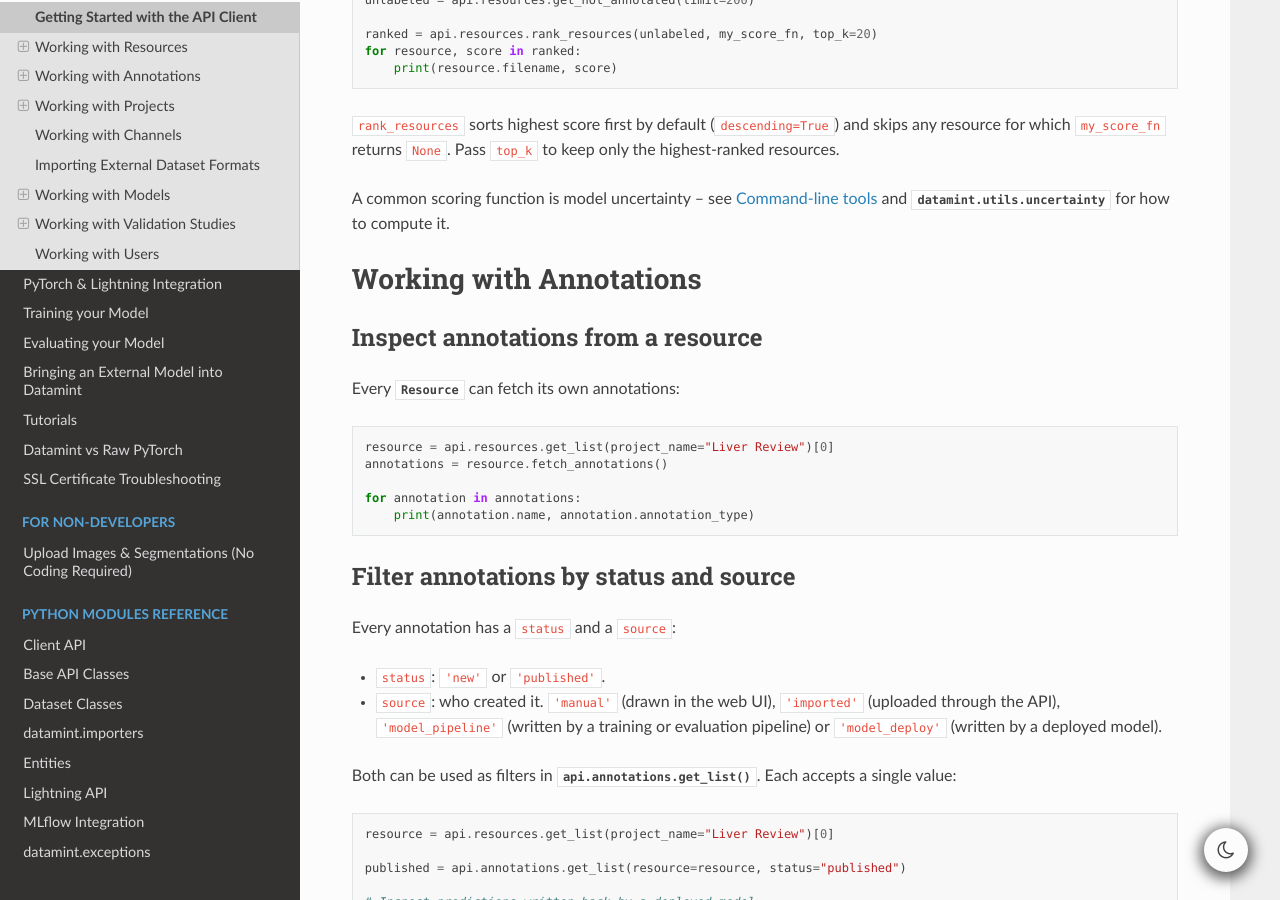
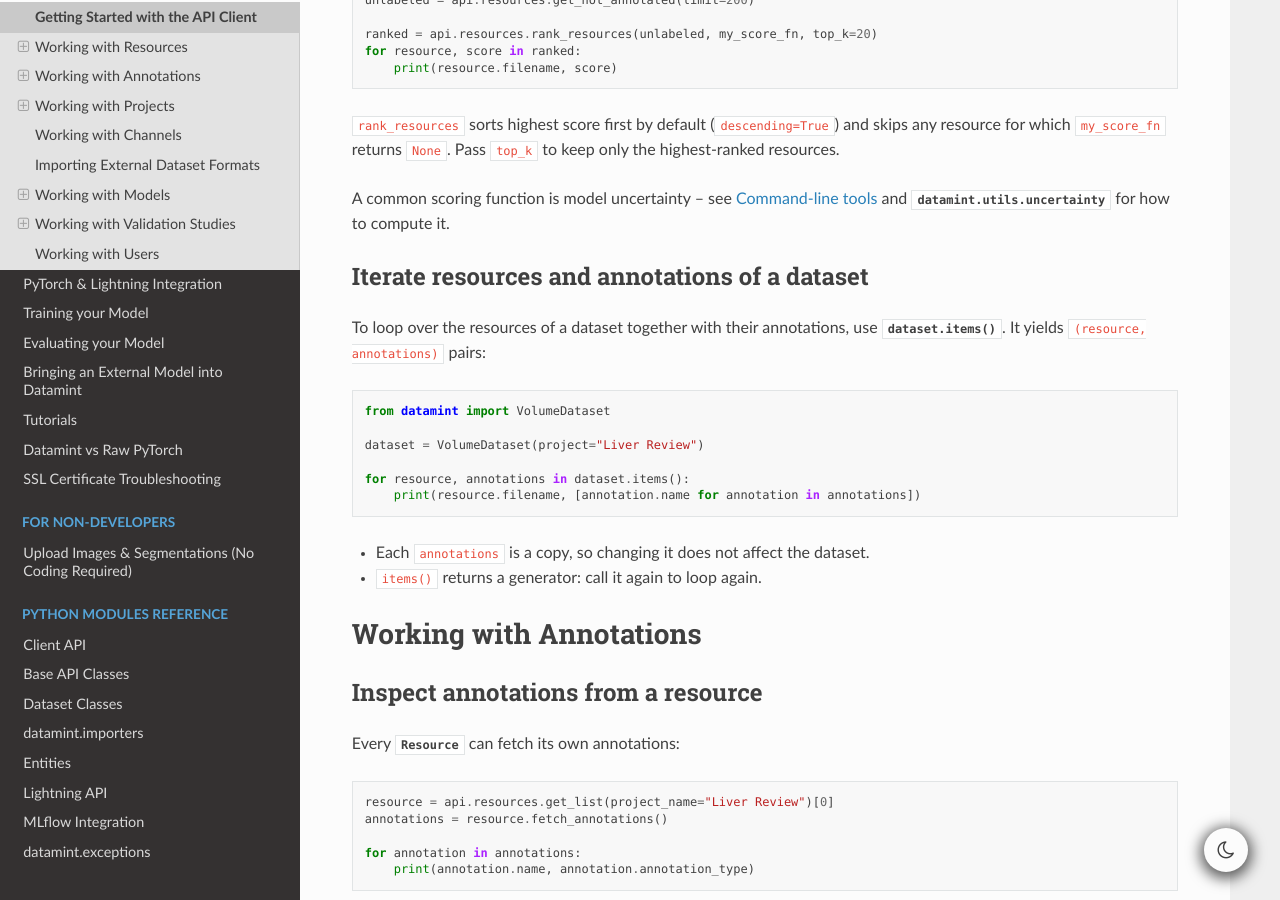
Before and after one commit to SonanceAI/datamint-python-api, a Sphinx documentation site: the page built from docs/source/client_api_content.rst, in a window 1280 px wide and 900 px high, scrolled down 4212 px. Built offline with Sphinx 7.4.7 and the Read the Docs theme 3.1.0, drawn with Linux system fonts in a browser that asks for light colours.

Commit message:
add new method to list resources

```diff
--- a/docs/source/client_api_content.rst
+++ b/docs/source/client_api_content.rst
@@ -239,6 +239,25 @@ and skips any resource for which ``my_score_fn`` returns ``None``. Pass
 A common scoring function is model uncertainty -- see
 :doc:`command_line_tools` and :mod:`datamint.utils.uncertainty` for how to
 compute it.
+
+Iterate resources and annotations of a dataset
+++++++++++++++++++++++++++++++++++++++++++++++
+
+To loop over the resources of a dataset together with their annotations, use
+:py:meth:`dataset.items() <datamint.dataset.base.DatamintBaseDataset.items>`.
+It yields ``(resource, annotations)`` pairs:
+
+.. code-block:: python
+
+    from datamint import VolumeDataset
+
+    dataset = VolumeDataset(project="Liver Review")
+
+    for resource, annotations in dataset.items():
+        print(resource.filename, [annotation.name for annotation in annotations])
+
+- Each ``annotations`` is a copy, so changing it does not affect the dataset.
+- ``items()`` returns a generator: call it again to loop again.
 
 Working with Annotations
 ------------------------
```
Also changed, not shown: 1 other file.
